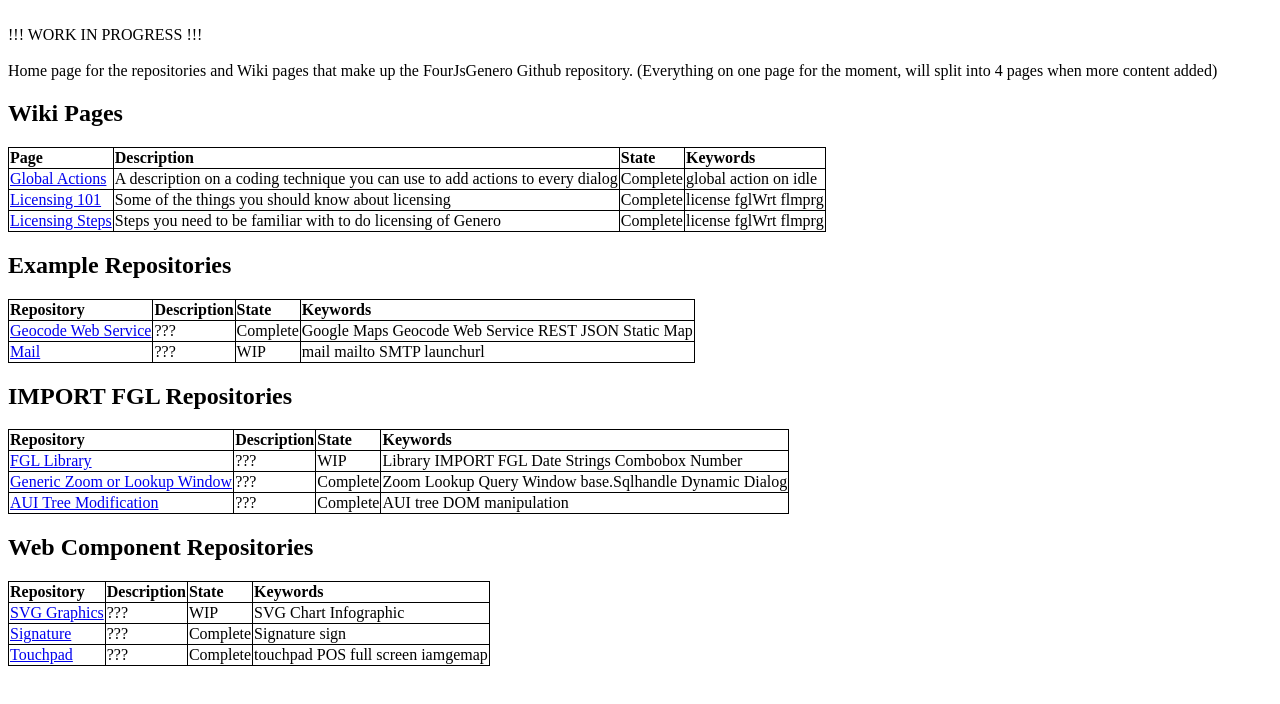
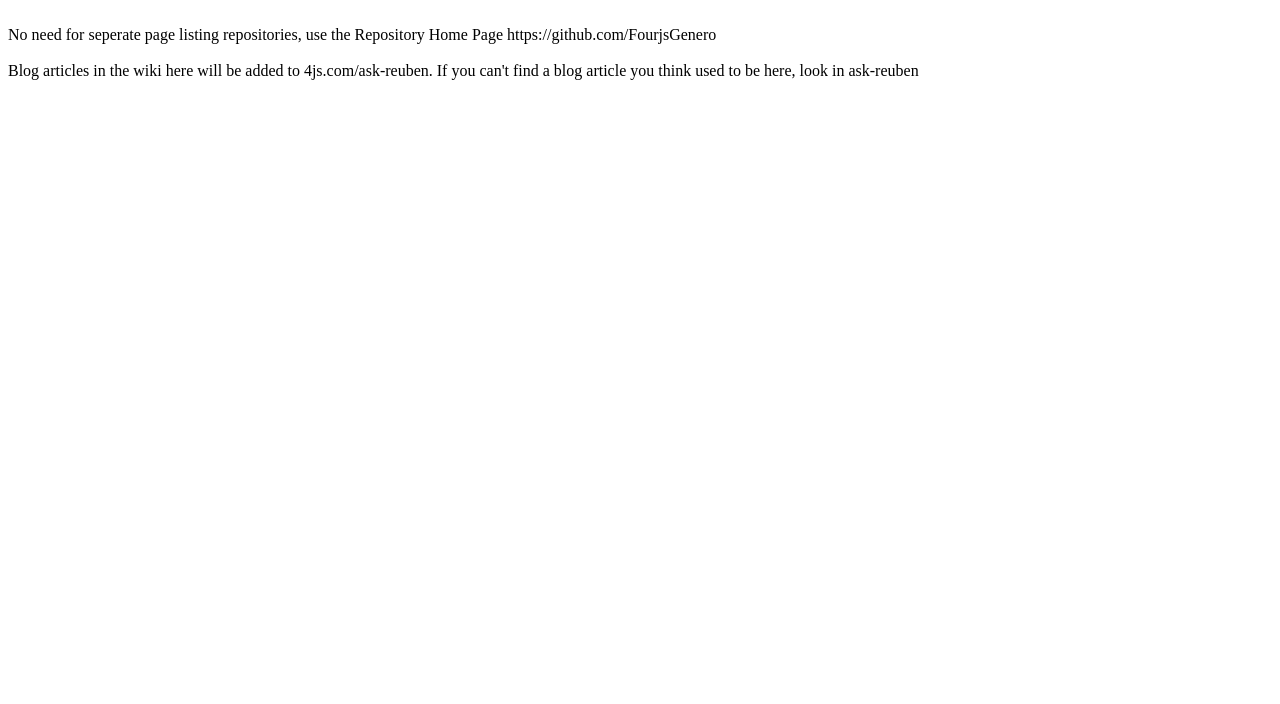
Before and after one commit to FourjsGenero/FourjsGenero.github.io, a plain HTML site: page index.html in a window 1280 px wide. Drawn offline with Linux system fonts and the light colour scheme.

Commit message:
Update index.html

```diff
--- a/index.html
+++ b/index.html
@@ -13,38 +13,8 @@ th {
     </style>
   </head>
   <body>
-    <br>!!! WORK IN PROGRESS !!!
+    <br>No need for seperate page listing repositories, use the Repository Home Page https://github.com/FourjsGenero
     <br>
-    <br>Home page for the repositories and Wiki pages that make up the FourJsGenero Github repository.  (Everything on one page for the moment, will split into 4 pages when more content added)
-    <br>
-    <h2>Wiki Pages</h2>
-    <table>
-      <tr><th>Page</th><th>Description</th><th>State</th><th>Keywords</th></tr>
-      <tr><td><a href="https://github.com/FourjsGenero/FourjsGenero.github.io/wiki/Global-Actions">Global Actions</a></td><td>A description on a coding technique you can use to add actions to every dialog</td><td>Complete</td><td>global action on idle</td></tr>
-      <tr><td><a href="https://github.com/FourjsGenero/FourjsGenero.github.io/wiki/Licensing-101">Licensing 101</a></td><td>Some of the things you should know about licensing</td><td>Complete</td><td>license fglWrt flmprg</td></tr>
-      <tr><td><a href="https://github.com/FourjsGenero/FourjsGenero.github.io/wiki/Licensing-Steps">Licensing Steps</a></td><td>Steps you need to be familiar with to do licensing of Genero</td><td>Complete</td><td>license fglWrt flmprg</td></tr>
-
-    </table>
-    <h2>Example Repositories</h2>
-    <table>
-      <tr><th>Repository</th><th>Description</th><th>State</th><th>Keywords</th></tr>
-      <tr><td><a href="https://github.com/FourjsGenero/ex_geocode">Geocode Web Service</a></td><td>???</td><td>Complete</td><td>Google Maps Geocode Web Service REST JSON Static Map</td></tr>
-      <tr><td><a href="https://github.com/FourjsGenero/ex_mail">Mail</a></td><td>???</td><td>WIP</td><td>mail mailto SMTP launchurl</td></tr>
-    </table>
-    <h2>IMPORT FGL Repositories</h2>
-     <table>
-      <tr><th>Repository</th><th>Description</th><th>State</th><th>Keywords</th></tr>
-      <tr><td><a href="https://github.com/FourjsGenero/fgl_lib">FGL Library</a></td><td>???</td><td>WIP</td><td>Library IMPORT FGL Date Strings Combobox Number</td></tr>
-      <tr><td><a href="https://github.com/FourjsGenero/fgl_zoom">Generic Zoom or Lookup Window</a></td><td>???</td><td>Complete</td><td>Zoom Lookup Query Window base.Sqlhandle Dynamic Dialog</td></tr>
-      <tr><td><a href="https://github.com/FourjsGenero/fgl_aui">AUI Tree Modification</a></td><td>???</td><td>Complete</td><td>AUI tree DOM manipulation</td></tr>
-    </table>
-    <h2>Web Component Repositories</h2>
-     <table>
-      <tr><th>Repository</th><th>Description</th><th>State</th><th>Keywords</th></tr>
-      <tr><td><a href="https://github.com/FourjsGenero/wc_svg">SVG Graphics</a></td><td>???</td><td>WIP</td><td>SVG Chart Infographic</td></tr>
-      <tr><td><a href="https://github.com/FourjsGenero/wc_signature">Signature</a></td><td>???</td><td>Complete</td><td>Signature sign</td></tr>
-      <tr><td><a href="https://github.com/FourjsGenero/wc_touchpad">Touchpad</a></td><td>???</td><td>Complete</td><td>touchpad POS full screen iamgemap</td></tr>
-    </table>
-
+    <br>Blog articles in the wiki here will be added to 4js.com/ask-reuben.  If you can't find a blog article you think used to be here, look in ask-reuben
   </body>
 </html>
```
